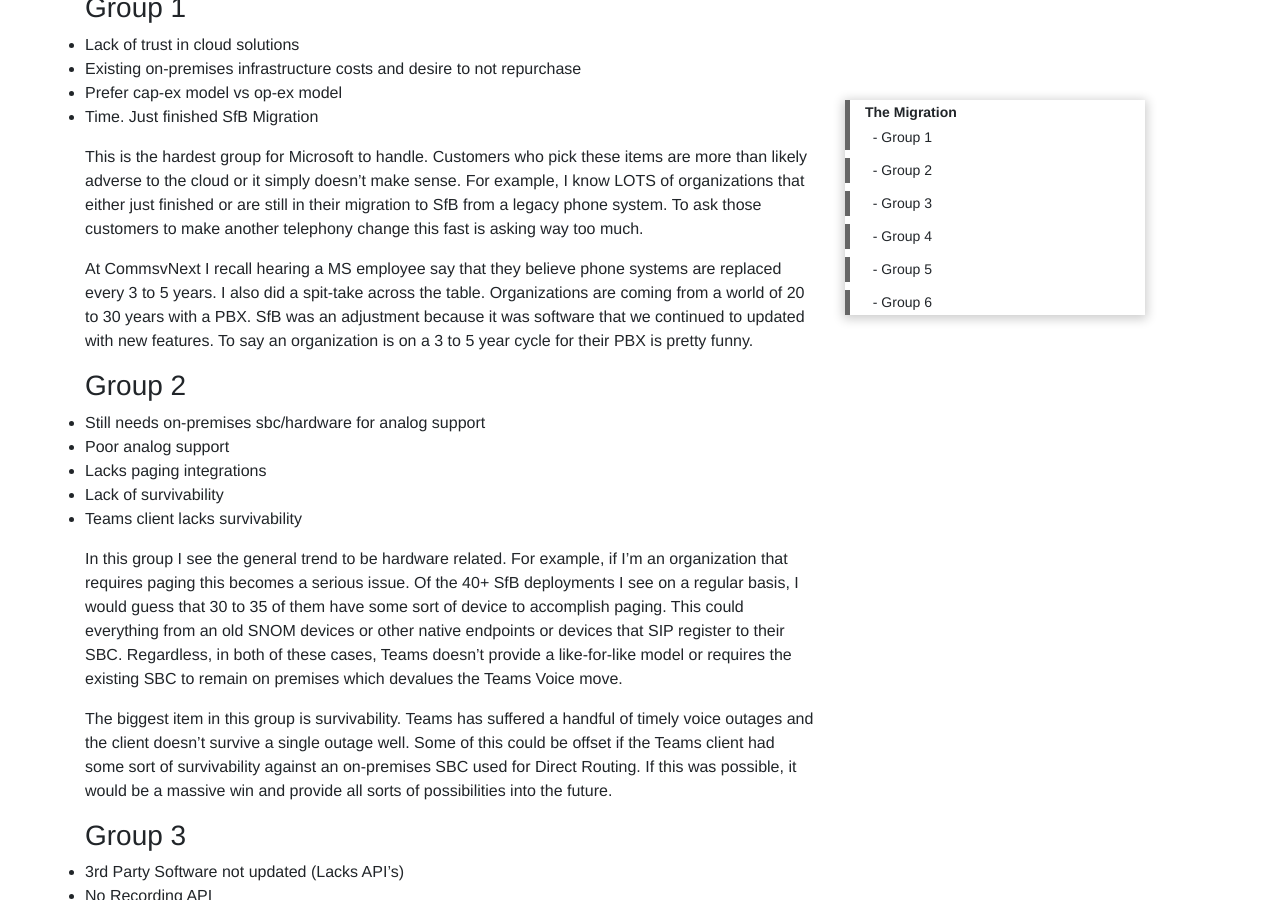
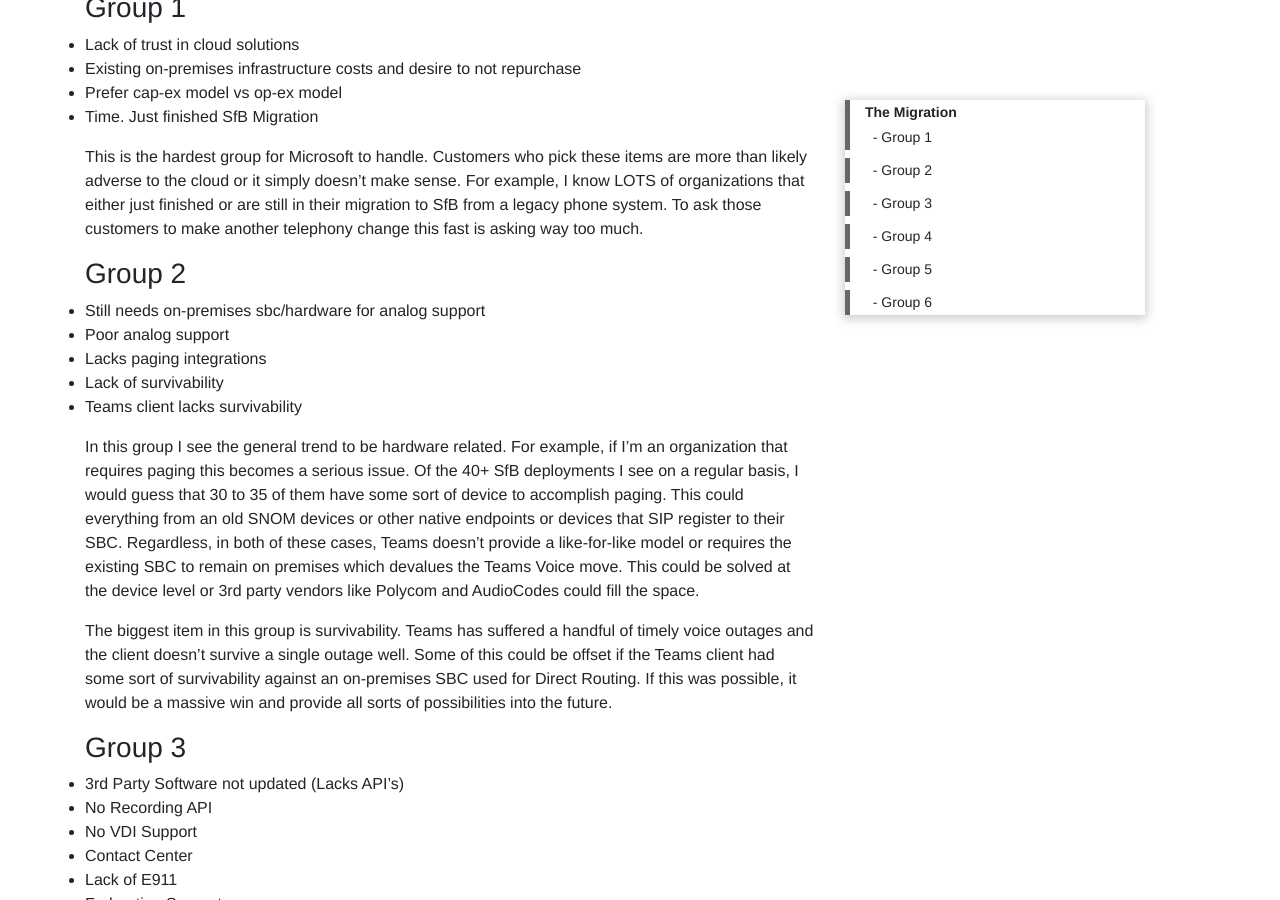
Before and after one commit to rbrynteson/theargylemvp, a Jekyll site: the page built from _posts/2019-06-24-why-not-move.md, in a window 1280 px wide and 900 px high, scrolled down 917 px. Built offline with Jekyll 4.4.1, drawn with Linux system fonts in a browser that asks for light colours; comment, search, counter and statistics services are not loaded; a style sheet for code colours, icons or effects is not loaded; some of the changed text lies outside the part shown.

Commit message:
Update 2019-06-24-why-not-move.md

```diff
--- a/_posts/2019-06-24-why-not-move.md
+++ b/_posts/2019-06-24-why-not-move.md
@@ -28,8 +28,6 @@ Recently I posed the question to Twitter as I received an internal Microsoft sur
 
 This is the hardest group for Microsoft to handle.  Customers who pick these items are more than likely adverse to the cloud or it simply doesn't make sense.  For example, I know LOTS of organizations that either just finished or are still in their migration to SfB from a legacy phone system.  To ask those customers to make another telephony change this fast is asking way too much.
 
-At CommsvNext I recall hearing a MS employee say that they believe phone systems are replaced every 3 to 5 years.  I also did a spit-take across the table.  Organizations are coming from a world of 20 to 30 years with a PBX.  SfB was an adjustment because it was software that we continued to updated with new features.  To say an organization is on a 3 to 5 year cycle for their PBX is pretty funny.
-
 ### Group 2
 
 - Still needs on-premises sbc/hardware for analog support
@@ -38,7 +36,7 @@ At CommsvNext I recall hearing a MS employee say that they believe phone systems
 - Lack of survivability
 - Teams client lacks survivability
 
-In this group I see the general trend to be hardware related.  For example, if I'm an organization that requires paging this becomes a serious issue.  Of the 40+ SfB deployments I see on a regular basis, I would guess that 30 to 35 of them have some sort of device to accomplish paging.  This could everything from an old SNOM devices or other native endpoints or devices that SIP register to their SBC.  Regardless, in both of these cases, Teams doesn't provide a like-for-like model or requires the existing SBC to remain on premises which devalues the Teams Voice move.
+In this group I see the general trend to be hardware related.  For example, if I'm an organization that requires paging this becomes a serious issue.  Of the 40+ SfB deployments I see on a regular basis, I would guess that 30 to 35 of them have some sort of device to accomplish paging.  This could everything from an old SNOM devices or other native endpoints or devices that SIP register to their SBC.  Regardless, in both of these cases, Teams doesn't provide a like-for-like model or requires the existing SBC to remain on premises which devalues the Teams Voice move.  This could be solved at the device level or 3rd party vendors like Polycom and AudioCodes could fill the space.
 
 The biggest item in this group is survivability.  Teams has suffered a handful of timely voice outages and the client doesn't survive a single outage well.  Some of this could be offset if the Teams client had some sort of survivability against an on-premises SBC used for Direct Routing.  If this was possible, it would be a massive win and provide all sorts of possibilities into the future.
 
@@ -96,3 +94,5 @@ Lastly, there is the pace of Teams.  I hear this often.  It's great that feature
 OK, this one could be an easy win.  And honestly, I've never understood why as a Business Premium users can't use Phone Calling.  Of all of the markets that Microsoft could easily take advantage of it's here.  Why not compete with Ring Central and others in the less than 300 user market.
 
 Hopefully these make sense and of course feel free to ask questions below.  Teams is amazing - I love it - but SfB isn't going to go away for a lot of organizations due to the handful of items in this list.
+
+None of this is to say I believe Teams is fatally flawed.  All this list represents is what customers have told me and was shared via Twitter.  I think Microsoft can overcome a lot of these items on this list and I can't wait to see how they accomplish it.
```
Also changed, not shown: other parts of _posts/2019-06-24-why-not-move.md (+1 -1 lines).
